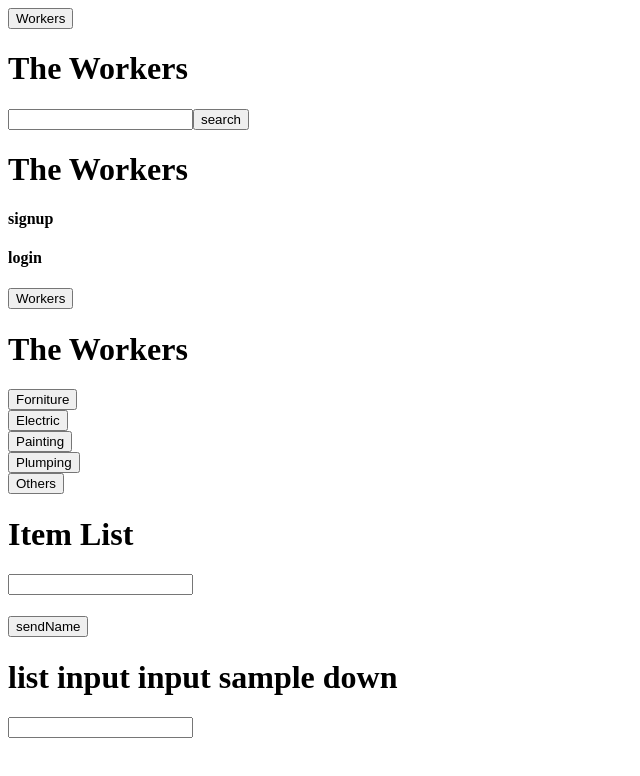
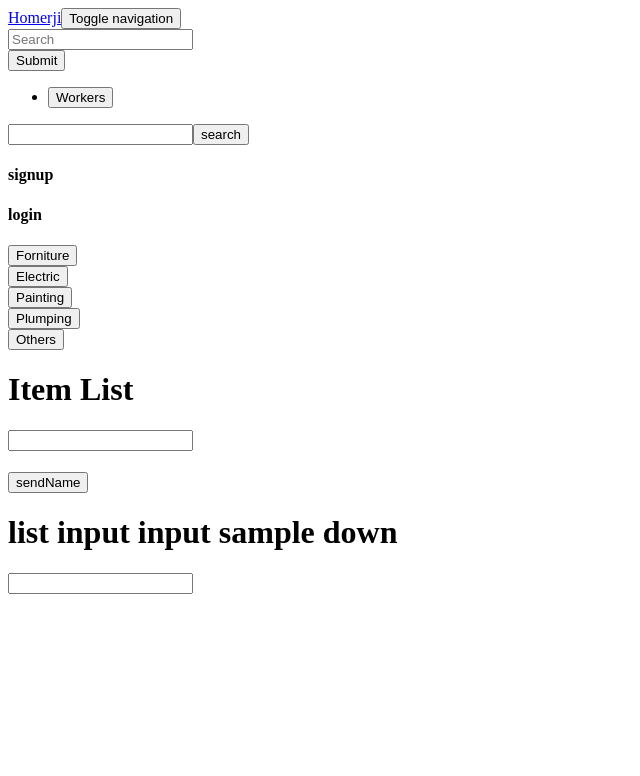
Before and after one commit to MaintenanceJS/Homerji, a React app: page /search in a window 1280 px wide. Shown: the top 776 px of the page, without its empty margins (0-640 px from the left). Built offline with nearby package versions, Linux system fonts and the light colour scheme; the HTML template or start-up script is replaced by a standard one.

Commit message:
(feat) add new feature

```diff
--- a/package.json
+++ b/package.json
@@ -31,8 +31,9 @@
     "jquery": "^3.1.1",
     "mongoose": "^4.8.6",
     "mysql": "^2.13.0",
-    "react": "^15.4.2",
-    "react-dom": "^15.4.2",
+    "react": "^15.6.2",
+    "react-bootstrap": "^0.32.4",
+    "react-dom": "^15.6.2",
     "request": "^2.88.0"
   }
 }
--- /dev/null
+++ b/react-client/src/components/NavBar.jsx
@@ -0,0 +1,50 @@
+import React from "react";
+import Workers from "./workersLogo.jsx"
+import {
+    Navbar,
+    Nav,
+    NavItem,
+    FormGroup,
+    FormControl,
+    Button
+} from "react-bootstrap";
+
+export default class NavBar extends React.Component {
+    constructor(props) {
+        super(props);
+
+        this.toggle = this.toggle.bind(this);
+        this.state = {
+            isOpen: false
+        };
+    }
+    toggle() {
+        this.setState({
+            isOpen: !this.state.isOpen
+        });
+    }
+    render() {
+        return <div>
+            <Navbar inverse collapseOnSelect>
+                <Navbar.Header>
+                    <Navbar.Brand>
+                        <a href="/">Homerji</a>
+                    </Navbar.Brand>
+                    <Navbar.Toggle />
+                </Navbar.Header>
+                <Navbar.Collapse>
+                    <Navbar.Form pullLeft>
+                        <FormGroup>
+                            <FormControl type="text" placeholder="Search" />
+                        </FormGroup> <Button type="submit">Submit</Button>
+                    </Navbar.Form>
+                    <Nav pullRight>
+                        <NavItem href="#">
+                            <Workers />
+              </NavItem>
+                    </Nav>
+                </Navbar.Collapse>
+            </Navbar>
+        </div>
+    }
+}
--- a/react-client/src/components/workers.jsx
+++ b/react-client/src/components/workers.jsx
@@ -14,7 +14,6 @@ class Worker extends React.Component {
     return (
       <div>
         <div>
-          <h1>The Workers</h1>
           {this.props.workersList.map(item =>
             <WorkerList key={item._id} item={item}/>
           )}
--- a/react-client/src/index.jsx
+++ b/react-client/src/index.jsx
@@ -11,6 +11,7 @@ import Plump from './components/plump.jsx';
 import Electric from './components/electric.jsx';
 import Forniture from './components/forniture.jsx';
 import Others from './components/others.jsx';
+import NavBar from "./components/NavBar.jsx";
 // uncomment this when using the frontend routers
 // import { Router, Route, Switch } from 'react-router'
 // import { BrowserRouter, Route, Link } from 'react-router-dom'
@@ -70,11 +71,12 @@ class App extends React.Component {
 
   render() {
     return (<div>
-      <Workers />
+      <NavBar />
+      {/* <Workers /> */}
       <WorkerName />
       <Sign />
       <Login />
-      <div><Workers /></div>
+      {/* <div><Workers /></div> */}
       <div><Forniture /></div>
       <div><Electric /></div>
       <div> <Painting /></div>
```
Also changed, not shown: 4 other files (tests, documents, lock files or other folders).
